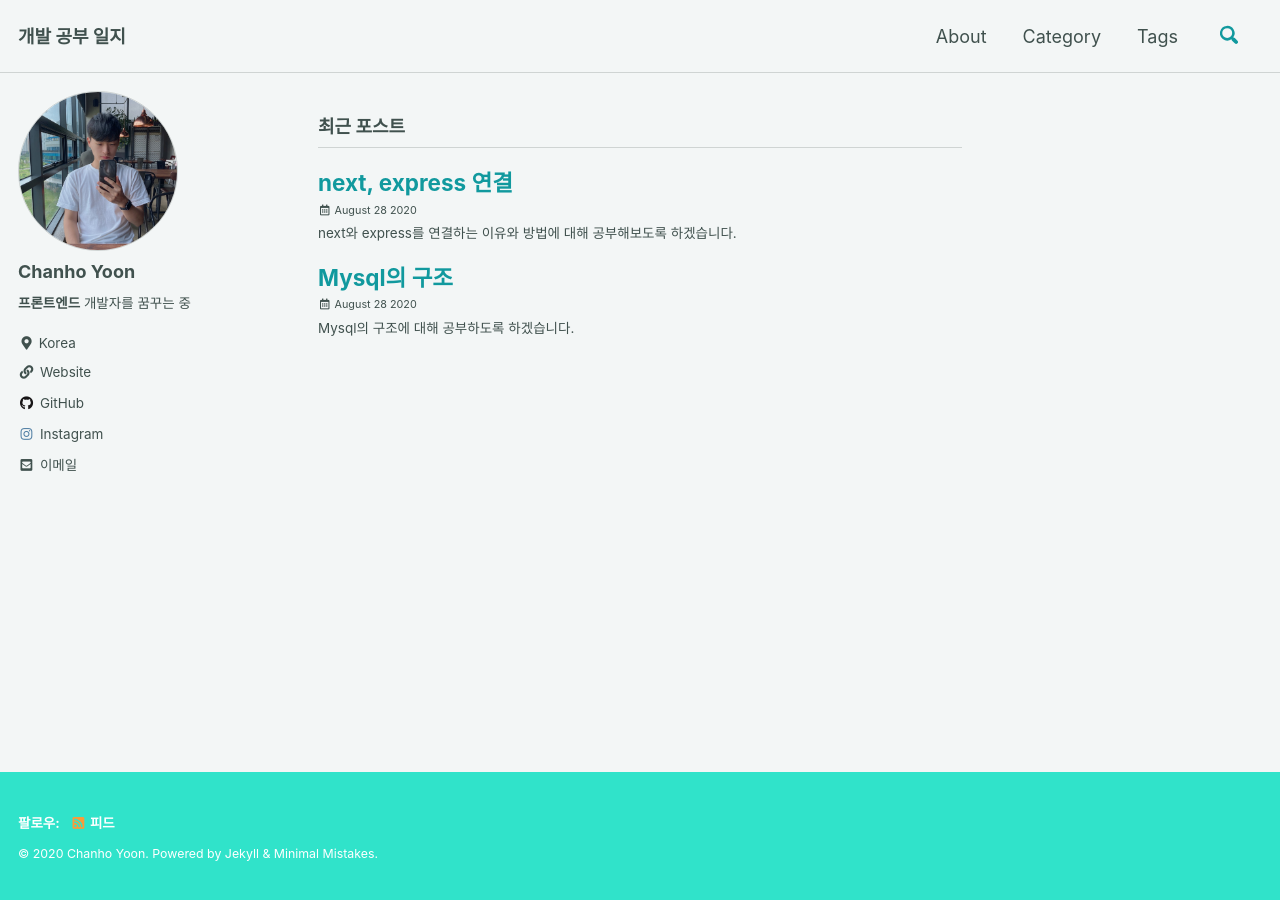
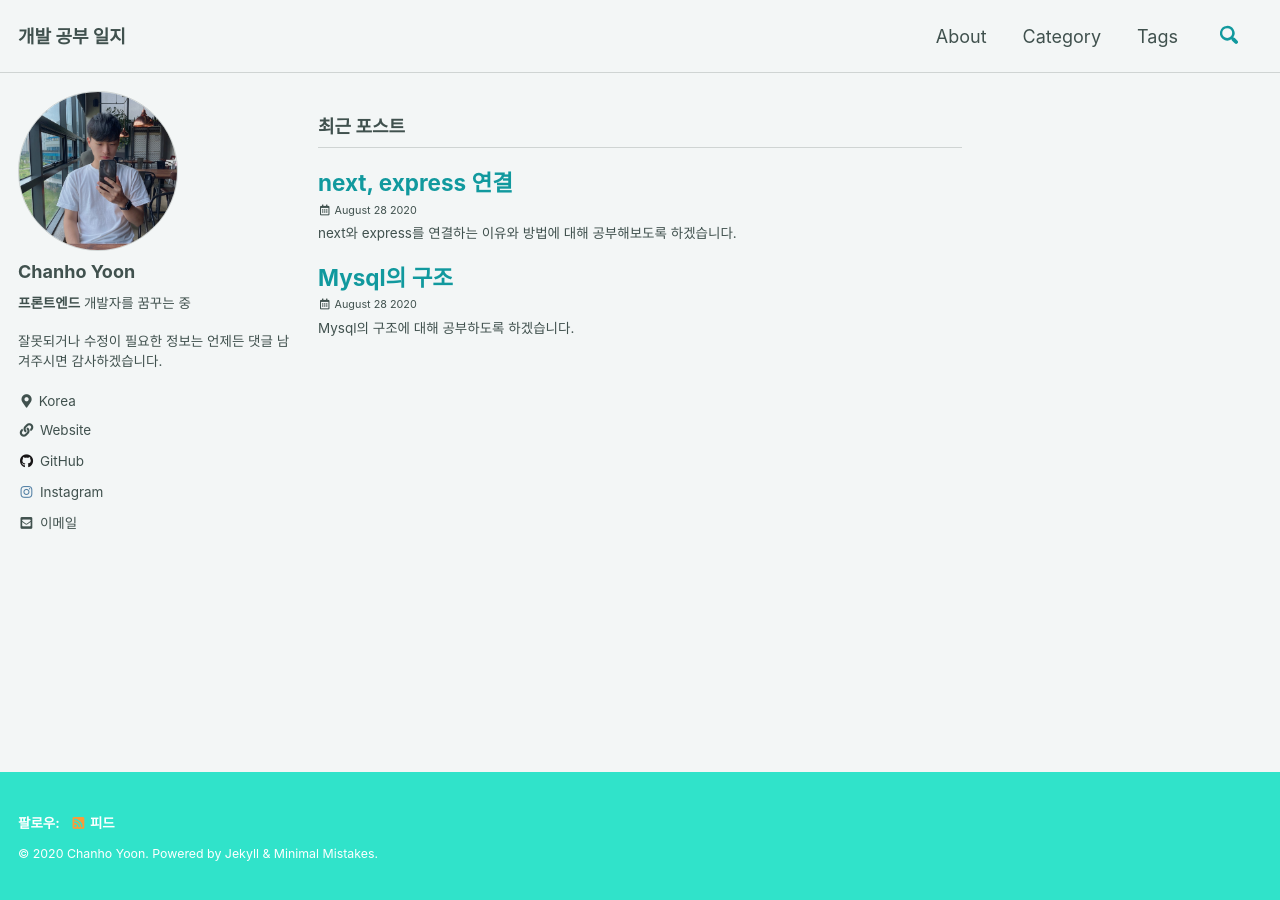
Before and after one commit to chanho-Yoon/chanho-Yoon.github.io, a Jekyll site: the page built from index.html, in a window 1280 px wide. Built offline with Jekyll 4.4.1, drawn with Linux system fonts in a browser that asks for light colours; cached includes are drawn as plain includes; the list of posts is cut into pages by our own code.

Commit message:
Update author-profile.html

```diff
--- a/_includes/author-profile.html
+++ b/_includes/author-profile.html
@@ -22,7 +22,11 @@
     {% else %}
     <h3 class="author__name" itemprop="name">{{ author.name }}</h3>
     {% endif %} {% if author.bio %}
-    <div class="author__bio" itemprop="description">{{ author.bio | markdownify }}</div>
+    <div class="author__bio" itemprop="description">
+      {{ author.bio | markdownify }}
+      <br />
+      <p>잘못되거나 수정이 필요한 정보는 언제든 댓글 남겨주시면 감사하겠습니다.</p>
+    </div>
     {% endif %}
   </div>
 
```
